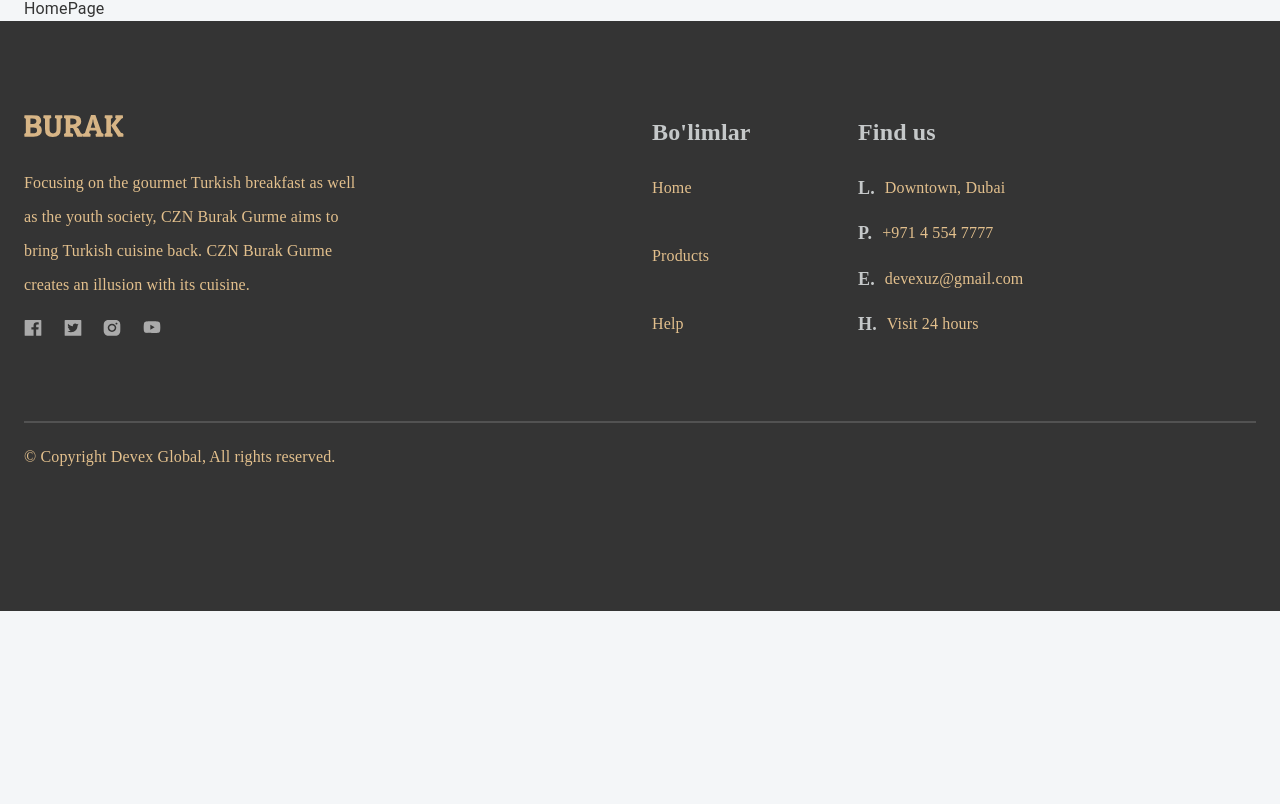
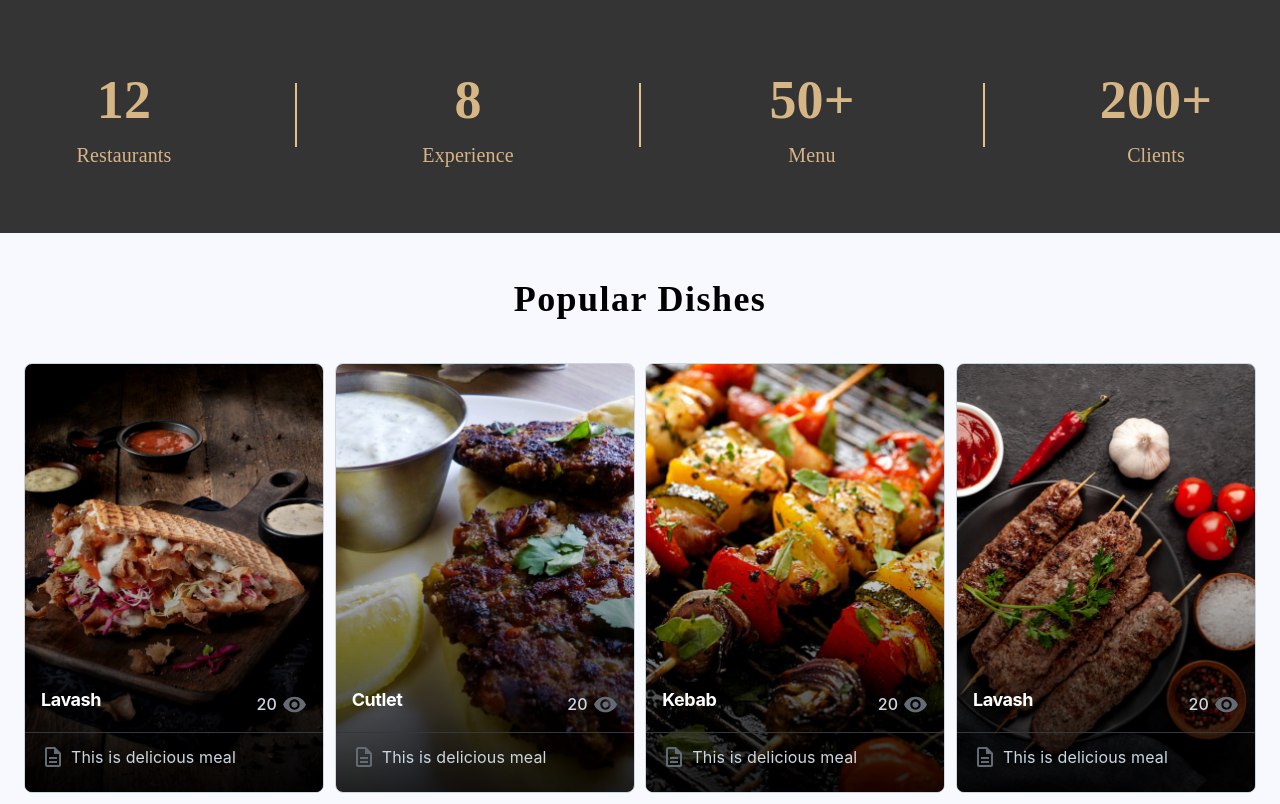
Before and after one commit to TemirovIlkhom/burak-react, a React (Create React App) app: page / in a window 1280 px wide. Shown: the part 776-1580 px from the top of the page. Before the commit the page ends 1387 px from the top, so only its background shows below. Built offline with nearby package versions, Linux system fonts and the light colour scheme.

Commit message:
feat: develop popular dishes sectional component

```diff
--- a/package.json
+++ b/package.json
@@ -6,6 +6,7 @@
     "@emotion/react": "^11.11.4",
     "@emotion/styled": "^11.11.5",
     "@mui/icons-material": "^5.8.4",
+    "@mui/joy": "^5.0.0-beta.48",
     "@mui/material": "^5.16.0",
     "@reduxjs/toolkit": "^1.8.1",
     "@testing-library/jest-dom": "^4.2.4",
--- /dev/null
+++ b/src/app/components/divider/index.tsx
@@ -0,0 +1,21 @@
+import React from 'react';
+import styled from 'styled-components';
+
+export interface IDividerProps {
+	width?: string;
+	height?: string;
+	bg?: string;
+}
+
+const DividerComponent = styled.span<IDividerProps>`
+	display: flex;
+	min-width: ${({ width }) => `${width}px`};
+	min-height: ${({ height }) => `${height}px`};
+	background: ${({ bg }) => `${bg}`};
+`;
+
+function Divider(props: IDividerProps) {
+	return <DividerComponent {...props} />;
+}
+
+export default Divider;
--- a/src/app/components/headers/HomeNavbar.tsx
+++ b/src/app/components/headers/HomeNavbar.tsx
@@ -5,7 +5,7 @@
 export default function HomeNavbar() {
     const authMember = null;
 
-    return(
+    return (
     <div className="home-navbar">
         <Container className="navbar-container">
             <Stack className="menu" >
@@ -65,9 +65,9 @@
           </Stack>
         <Stack className={"header-frame"}>
             <Stack className={"detail"}>
-                <Box className={"head-main-txt"}>World's</Box>
-                <Box className={"wel-txt"}>The Choice</Box>
-                <Box className={"service-txt"}>24 hours</Box>
+                <Box className={"head-main-txt"}>World's Most Delicious Cousine</Box>
+                <Box className={"wel-txt"}>The Choice, not just a choice</Box>
+                <Box className={"service-txt"}>24 hours service</Box>
                 <Box className={"signup"}>
                     {!authMember ? (
                         <Button variant={"contained"} className={"signup-button"}>SIGN UP</Button>
--- /dev/null
+++ b/src/app/screens/homePage/ActiveUsers.tsx
@@ -0,0 +1,9 @@
+import React from "react";
+import { Container } from "@mui/material";
+
+export default function ActiveUsers() {
+    return (
+    <div>
+        <Container>ActiveUsers</Container>
+    </div>);
+}
--- /dev/null
+++ b/src/app/screens/homePage/Advertisement.tsx
@@ -0,0 +1,5 @@
+import React from "react";
+
+export default function Advertisement() {
+   return <div>Advertisement</div>;
+}
--- /dev/null
+++ b/src/app/screens/homePage/Events.tsx
@@ -0,0 +1,5 @@
+import React from "react";
+
+export default function Events() {
+   return <div>Events</div>;
+}
--- /dev/null
+++ b/src/app/screens/homePage/NewDishes.tsx
@@ -0,0 +1,9 @@
+import React from "react";
+import { Container } from "@mui/material";
+
+export default function NewDishes() {
+    return (
+    <div>
+        <Container>NewDishes</Container>
+    </div>);
+}
--- /dev/null
+++ b/src/app/screens/homePage/PopularDishes.tsx
@@ -0,0 +1,88 @@
+import React from "react";
+import { Box, Container, Stack } from "@mui/material";
+import { CssVarsProvider } from "@mui/joy/styles";
+import Card from '@mui/joy/Card';
+import CardCover from '@mui/joy/CardCover';
+import CardContent from '@mui/joy/CardContent';
+import Typography from '@mui/joy/Typography';
+import CardOverflow from "@mui/joy/CardOverflow";
+import VisibilityIcon from "@mui/icons-material/Visibility";
+import DescriptionOutlineIcon  from "@mui/icons-material/DescriptionOutlined";
+
+const list = [
+    {productName: "Lavash", imagePath: "/img/lavash.webp"},
+    {productName: "Cutlet", imagePath: "/img/cutlet.webp"},
+    {productName: "Kebab", imagePath: "/img/kebab.webp"},
+    {productName: "Lavash", imagePath: "/img/kebab-fresh.webp"},
+];
+
+export default function PopularDishes() {
+    return (
+    <div className="popular-dishes-frame">
+        <Container>
+            <Stack className="popular-section">
+                <Box className="category-title">Popular Dishes</Box>
+                <Stack className="cards-frame">
+                    {list.map((ele, index) => {
+                        return(
+                            <CssVarsProvider key={index}>
+                            <Card className="card">
+              <CardCover>
+                <img src={ele.imagePath} alt=""/>
+              </CardCover>
+              <CardCover className="card-cover"/>
+              <CardContent sx={{ justifyContent: 'flex-end' }}>
+                <Stack
+                flexDirection={"row"}
+                justifyContent={"space-between"}
+                >
+                <Typography
+                level="h2"
+                fontSize="lg"
+                textColor="#fff"
+                mb={1}
+                >
+                    {ele.productName}
+                </Typography>
+                <Typography
+                  sx={{
+                    fontWeight: "md",
+                    color: "neutral.300",
+                    alignItems: "center",
+                    display: "flex",
+                  }}
+                >
+                    20
+                    <VisibilityIcon
+                    sx={{fontSize: 25, marginLeft: "5px"}}
+                    />
+                </Typography>
+                </Stack>
+              </CardContent>
+              <CardOverflow
+              sx={{
+                display: "flex",
+                gap: 1.5,
+                py: 1.5,
+                px: "var(--Card-padding)",
+                borderTop: "1px solid",
+                height: "60px",
+              }}
+              >
+                <Typography
+                startDecorator={<DescriptionOutlineIcon/>}
+                textColor="neutral.300"
+                >
+                    This is delicious meal
+                    </Typography>
+                    </CardOverflow>
+            </Card>
+                            </CssVarsProvider>
+                         )
+                    })}
+                </Stack>
+            </Stack>
+        </Container>
+    </div>
+    );
+}
--- /dev/null
+++ b/src/app/screens/homePage/Statistics.tsx
@@ -0,0 +1,33 @@
+import React from "react";
+import { Box, Container, Stack } from "@mui/material";
+import Divider from "../../components/divider";
+
+export default function Statistics() {
+    return (
+    <div className={"static-frame"}>
+        <Container >
+            <Stack flexDirection={'row'} className="info">
+            <Stack className="static-box">
+                <Box className="static-num">12</Box>
+                <Box className="static-text">Restaurants</Box>
+            </Stack>
+            <Divider height="64" width="2" bg="#E3C08D" />
+            <Stack className="static-box">
+                <Box className="static-num">8</Box>
+                <Box className="static-text">Experience</Box>
+            </Stack>
+            <Divider height="64" width="2" bg="#E3C08D" />
+            <Stack className="static-box">
+                <Box className="static-num">50+</Box>
+                <Box className="static-text">Menu</Box>
+            </Stack>
+            <Divider height="64" width="2" bg="#E3C08D" />
+            <Stack className="static-box">
+                <Box className="static-num">200+</Box>
+                <Box className="static-text">Clients</Box>
+            </Stack>
+            </Stack>
+        </Container>
+    </div>
+    );
+}
--- a/src/app/screens/homePage/index.tsx
+++ b/src/app/screens/homePage/index.tsx
@@ -1,5 +1,21 @@
-import { Container } from "@mui/material";
+import React from "react";
+import Statistics from "./Statistics";
+import ActiveUsers from "./ActiveUsers";
+import Advertisement from "./Advertisement";
+import Events from "./Events";
+import NewDishes from "./NewDishes";
+import PopularDishes from "./PopularDishes";
+import "../../../css/home.css";
 
 export default function HomePage() {
-    return <Container>HomePage</Container>;
+    return (
+    <div className={"homepage"}>
+      <Statistics />
+      <PopularDishes />
+      <NewDishes />
+      <Advertisement />
+      <ActiveUsers />
+      <Events />
+    </div>
+    );
   }
--- /dev/null
+++ b/src/css/home.css
@@ -0,0 +1,101 @@
+.homepage {
+    width: 100%;
+    height: auto;
+}
+/* Start Statistics */
+
+.homepage .static-frame {
+    width: 100%;
+    height: 236px;
+    background: #343434;
+}
+
+.homepage .static-frame .info {
+    height: 100%;
+    display: flex;
+    flex-direction: row;
+    justify-content: space-between;
+    align-items: center;
+}
+
+.homepage .static-frame .info .static-box {
+    width: 200px;
+    height: 116px;
+    display: flex;
+    flex-direction: column;
+    align-items: center;
+    justify-content: center;
+}
+
+.homepage .static-frame .info .static-box .static-num {
+text-align: center;
+font-family: Poppins;
+font-size: 54px;
+font-style: normal;
+font-weight: 600;
+line-height: 80px;
+color: #D7B686;
+}
+
+.homepage .static-frame .info .static-box .static-text {
+text-align: center;
+font-family: Poppins;
+font-size: 20px;
+font-style: normal;
+font-weight: 500;
+line-height: 30px;
+color: #D7B586;
+}
+
+/* Start PopularDishes */
+.homepage .popular-dishes-frame {
+    width: 100%;
+    height: 580px;
+    display: flex;
+    background: #F8F8FF;
+}
+
+.homepage .popular-dishes-frame .popular-section {
+    margin-top: 45px;
+    display: flex;
+    flex-direction: column;
+    align-items: center;
+}
+
+.homepage .popular-dishes-frame .popular-section .category-title{
+text-align: center;
+font-family: "Roboto Serif";
+font-size: 36px;
+font-style: normal;
+font-weight: 600;
+line-height: normal;
+letter-spacing: 1.44px;
+color: #000;
+}
+
+.homepage .popular-dishes-frame .popular-section .cards-frame {
+    width: 100%;
+    margin-top: 43px;
+    display: flex;
+    flex-direction: row;
+    justify-content: space-between;
+}
+
+.homepage .popular-dishes-frame .popular-section .cards-frame .card {
+    min-height: 430px;
+    min-width: 300px;
+    cursor: pointer;
+}
+
+.homepage .popular-dishes-frame .popular-section .cards-frame .card .card-cover {
+    background: linear-gradient(
+        to top,
+        rgba(0, 0, 0, 0.4),
+        rgba(0, 0, 0, 0) 200px
+    ),
+    linear-gradient(
+        to top,
+        rgba(0, 0, 0, 0.8),
+        rgba(0, 0, 0, 0) 300px
+    );
+}
```
Also changed, not shown: 1 other file (tests, documents, lock files or other folders).
